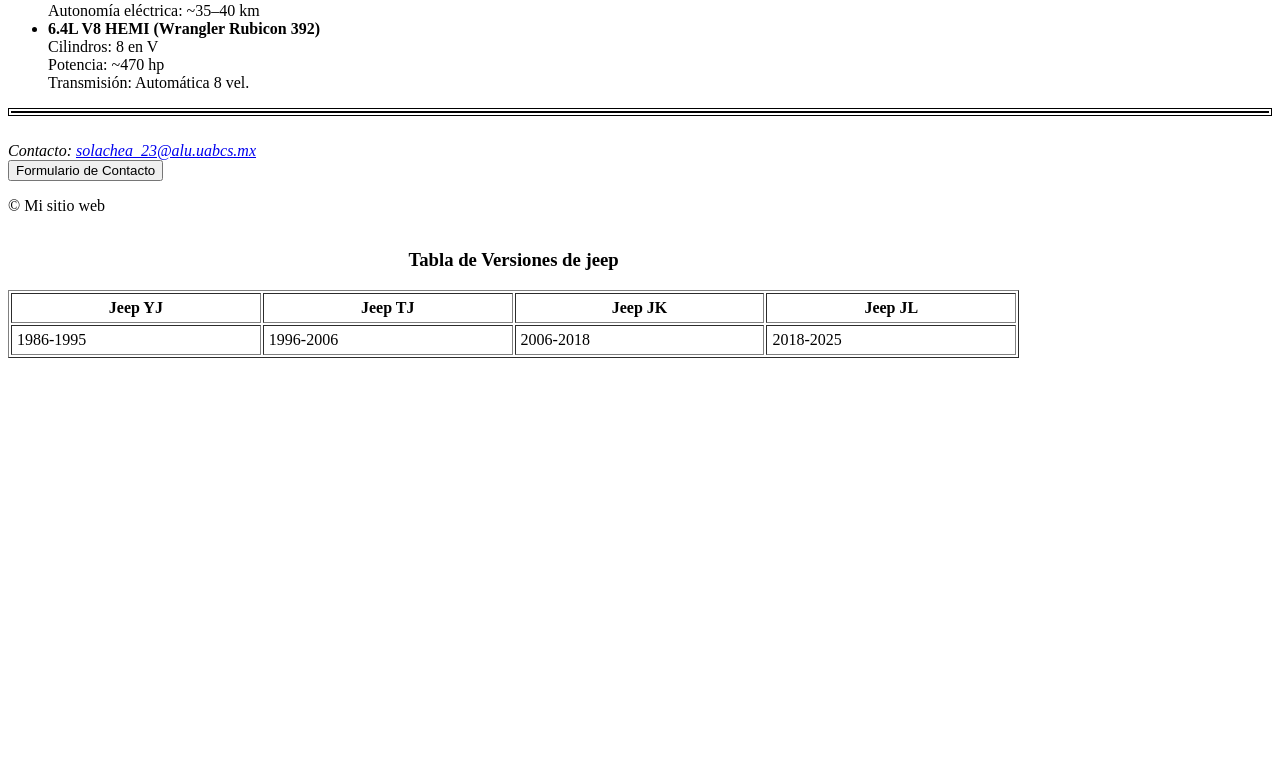
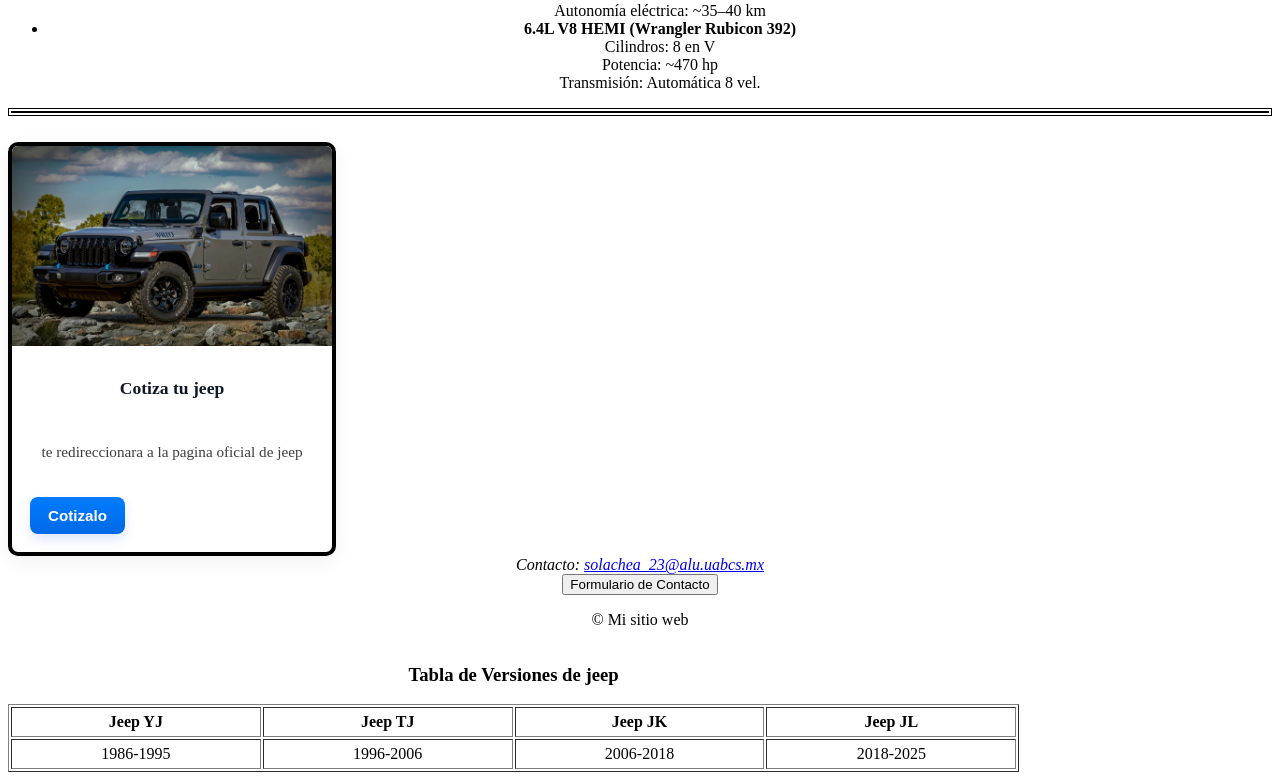
Before and after one commit to SergioOlachea/programacion-web, a plain HTML site: page Actividades/Actividad1.html in a window 1280 px wide. Shown: the part 4257-5037 px from the top of the page. Before the commit the page ends 4623 px from the top, so only its background shows below. Drawn offline with Linux system fonts and the light colour scheme.

Commit message:
Ejercicio #2 - Tarjeta

```diff
--- a/Actividades/Actividad1.html
+++ b/Actividades/Actividad1.html
@@ -8,12 +8,7 @@
         <main class ="cuadro">
             <div class="fondo">
                 <center><h1 class="titulo">Jeep Wrangler</h1></center>
-                <!--<center> <figure>
-                <img
-                    src="https://img.remediosdigitales.com/34cbbf/jeep-r-wrangler-willys-4xe-2023/1366_2000.jpg"
-                    title="JEEP"
-                    alt="JEEP"
-                /></center>-->
+
 
                 <center><h2><u>Menu</u></h2></center>
                 <nav>
@@ -340,6 +335,22 @@
                 </tr>
             </tbody>
         </div>
+         <div class="card">
+            <img class="card__image" src="media/jeep.jpg" alt="Jeep Wrangler">
+
+            <div class="card__body">
+            <h2 class="card__title">Cotiza tu jeep</h2>
+
+            <p class="card__text">
+                te redireccionara a la pagina oficial de jeep
+            </p>
+
+            <div class="card__footer">
+                <button class="btn" type="button" onclick="location.href='https://www.jeep.com.mx/';">Cotizalo</button>
+            </div>
+            </div>
+        </div>
+
         <footer>
             <address>Contacto: <a href="mailto:solachea_23@alu.uabcs.mx">solachea_23@alu.uabcs.mx</a></address>
             <form action="Formulario.html" method="get"></form>
--- a/archivos-css/estilos.css
+++ b/archivos-css/estilos.css
@@ -1,3 +1,6 @@
+*{
+    text-align: center;
+}
 /* p {
     font-size: 15px;
     text-transform: uppercase;
@@ -25,10 +28,15 @@
     height: 800px;
     aspect-ratio: auto 430 / 282;
     background-attachment: fixed;
+    padding: 0px;
+    margin: 0px;
 
 }
 .fondo{
     background-color: rgba(0,0,0,0.5);
+    background-size: auto;
+    width: 100%;
+    height: 800px;
 
 }
 
@@ -47,3 +55,59 @@
     border-style: double;
     letter-spacing: 10px;
 }
+.card {
+    width: 320px;
+    border-radius: 10px;
+    overflow: hidden;
+    background: #fff;
+    box-shadow: 0 6px 20px rgba(20,20,20,0.06);
+    border: 4px solid rgb(0,0,0);
+    display: flex;
+    flex-direction: column;
+}
+.card__image {
+    width: 100%;
+    height: 200px;
+    object-fit: cover;
+    display: block;
+    background: #ddd;
+}
+.card__body {
+    padding: 18px;
+    display: flex;
+    flex-direction: column;
+    gap: 12px;
+}
+.card__title {
+    font-size: 1.1rem;
+    font-weight: 700;
+    color: #0f1724;
+    line-height: 1.2;
+}
+.card__text {
+    font-size: 0.95rem;
+    color: #333;
+    line-height: 1.5;
+    opacity: 0.95;
+}
+.card__footer {
+    margin-top: auto;
+    display: flex;
+    justify-content: flex-start;
+    padding-top: 6px;
+}
+.btn {
+    align-items: center;
+    display: inline-block;
+    padding: 10px 18px;
+    border-radius: 8px;
+    background: linear-gradient(180deg,#007bff,#006ae6);
+    color: white;
+    text-decoration: none;
+    font-weight: 600;
+    font-size: 0.95rem;
+    border: none;
+    cursor: pointer;
+    box-shadow: 0 6px 12px rgba(2, 77, 255, 0.12);
+    transition: transform .12s ease, box-shadow .12s ease;
+}
```
Also changed, not shown: Readme.md.
